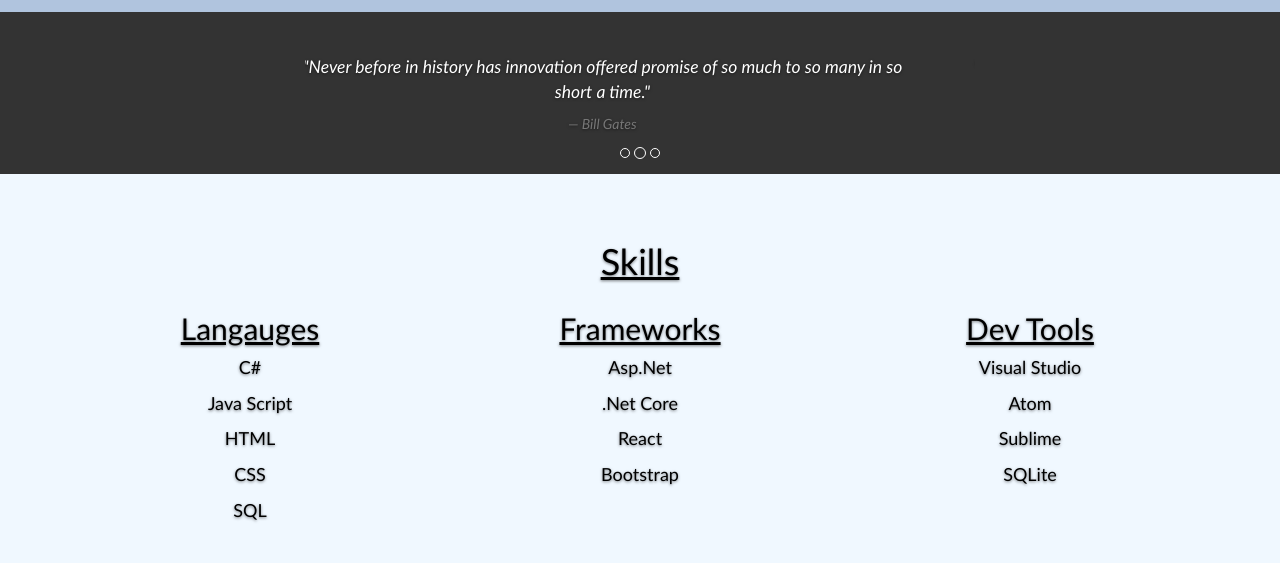
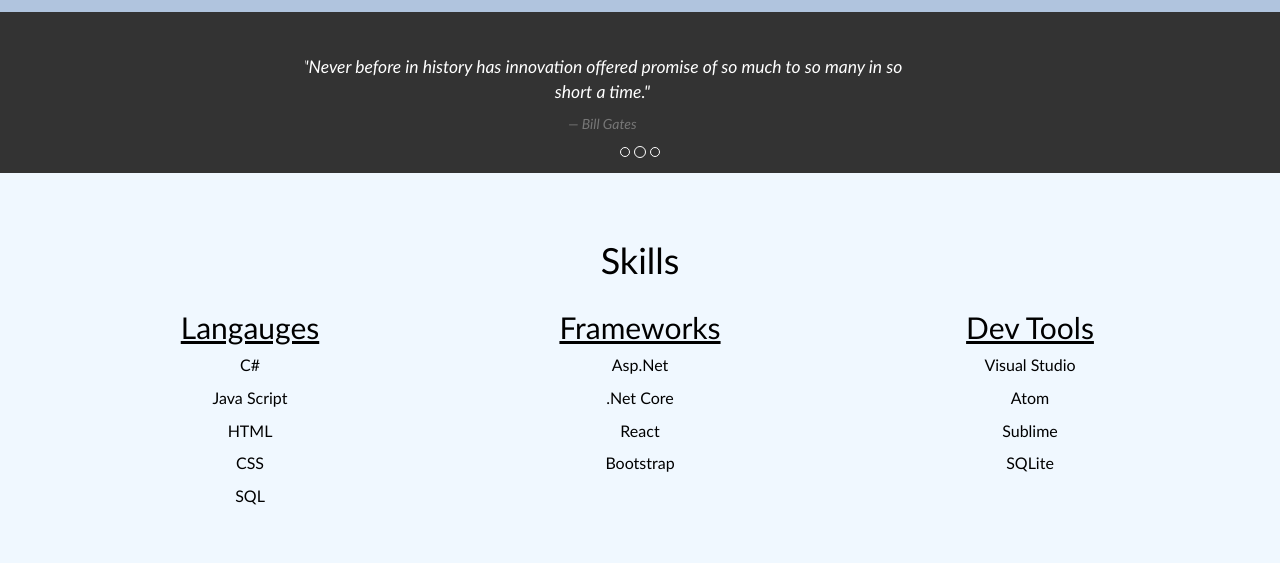
Before and after one commit to ChrisGrindereng/profile, a website: page index.html in a window 1280 px wide. Shown: the part 1523-2086 px from the top of the page. Drawn offline with nearby package versions, Linux system fonts and the light colour scheme; some icons are missing.

Commit message:
more formating changes

```diff
--- a/index.html
+++ b/index.html
@@ -146,11 +146,11 @@
     <!--Skills Section-->
     <div class="skills">
         <div class="container">
-            <h1 style="text-decoration: underline;">Skills</h1>
+            <h1 style="text-decoration: solid;">Skills</h1>
             <!--Row of columns -->
             <div class="row">
                 <div class="col-md-4">
-                    <h2 style="text-decoration: underline;">Langauges</h2>
+                    <h2 class="skillType" style="text-decoration: underline;">Langauges</h2>
                         <p class="skill">C#</p>
                         <p class="skill">Java Script</p>
                         <p class="skill">HTML</p>
@@ -158,7 +158,7 @@
                         <p class="skill">SQL</p>
                 </div>
                 <div class="col-md-4">
-                    <h2 style="text-decoration: underline;">Frameworks</h2>
+                    <h2 class="skillType" style="text-decoration: underline;">Frameworks</h2>
                         <p class="skill">Asp.Net</p>
                         <p class="skill">.Net Core</p>
                         <p class="skill">React</p>
@@ -166,7 +166,7 @@
                 </div>
                 <div class="col-md-4">
                     <span class="pt-icon-key-tab"></span>
-                    <h2 style="text-decoration: underline;">Dev Tools</h2>
+                    <h2 class ="skillType" style="text-decoration: underline;">Dev Tools</h2>
                         <p class="skill">Visual Studio</p>
                         <p class="skill">Atom</p>
                         <p class="skill">Sublime</p>
--- a/style.scss
+++ b/style.scss
@@ -40,7 +40,6 @@ body {
 body {
   color: #fff;
   text-align: center;
-  text-shadow: 0 1px 3px rgba(0,0,0,.5);
   font-family: 'Gill Sans MT';
 }
 
@@ -248,6 +247,10 @@ body {
     padding-bottom: 48px;
     padding-top: 48px;
 }
+/*for future double underline*/
+/*.skillType{
+    border-bottom: 5px solid black;
+}*/
 
 .skill{
     font-size: medium;
@@ -273,7 +276,7 @@ body {
 {
   background: none;
   color: #222;
-  font-size: 2.3em;
+  font-size:3em;
   text-shadow: none;
   margin-top: 30px;
 }
@@ -314,6 +317,7 @@ body {
 .item blockquote {
     border-left: none;
     margin: 0;
+    height: 100px;
 }
 
 .item blockquote img {
```
Also changed, not shown: style.css.
